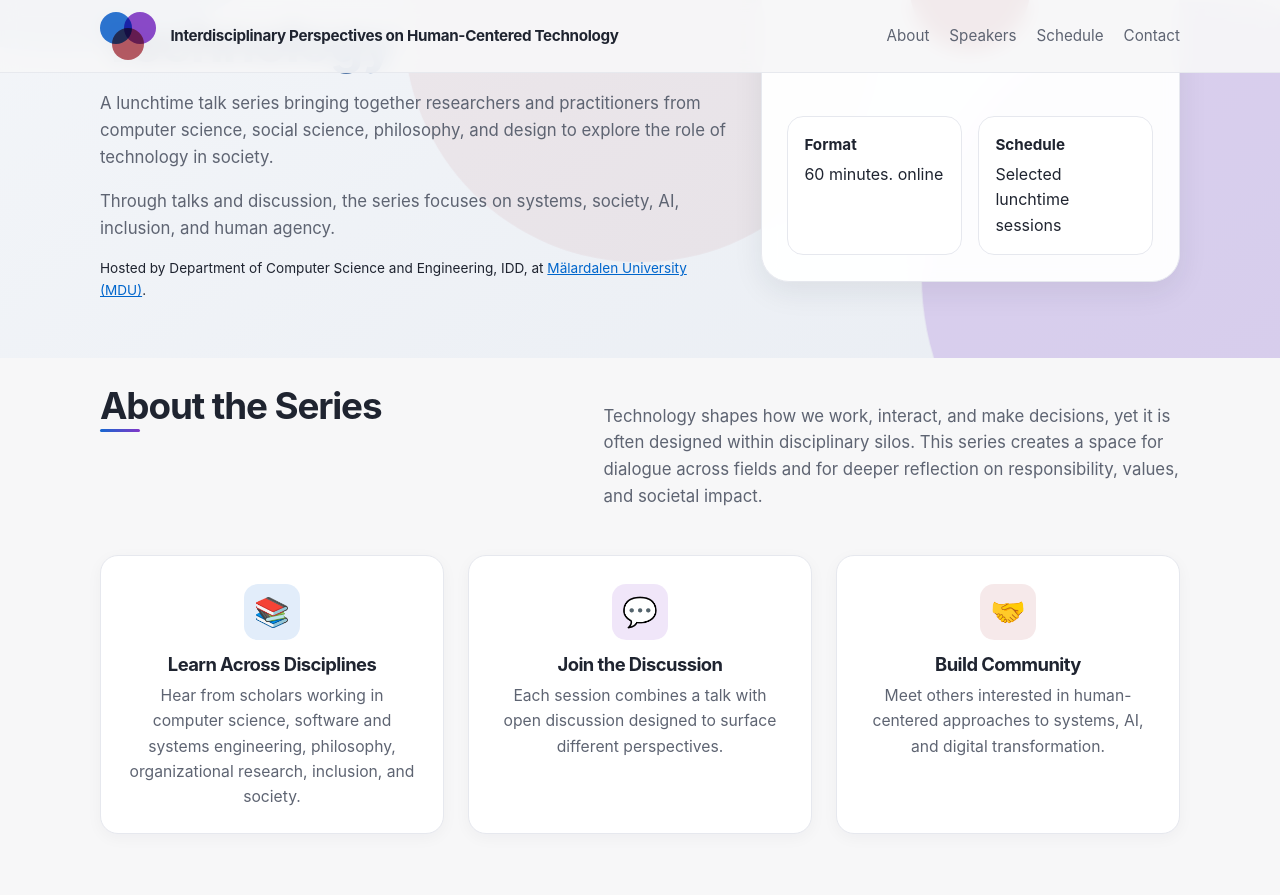
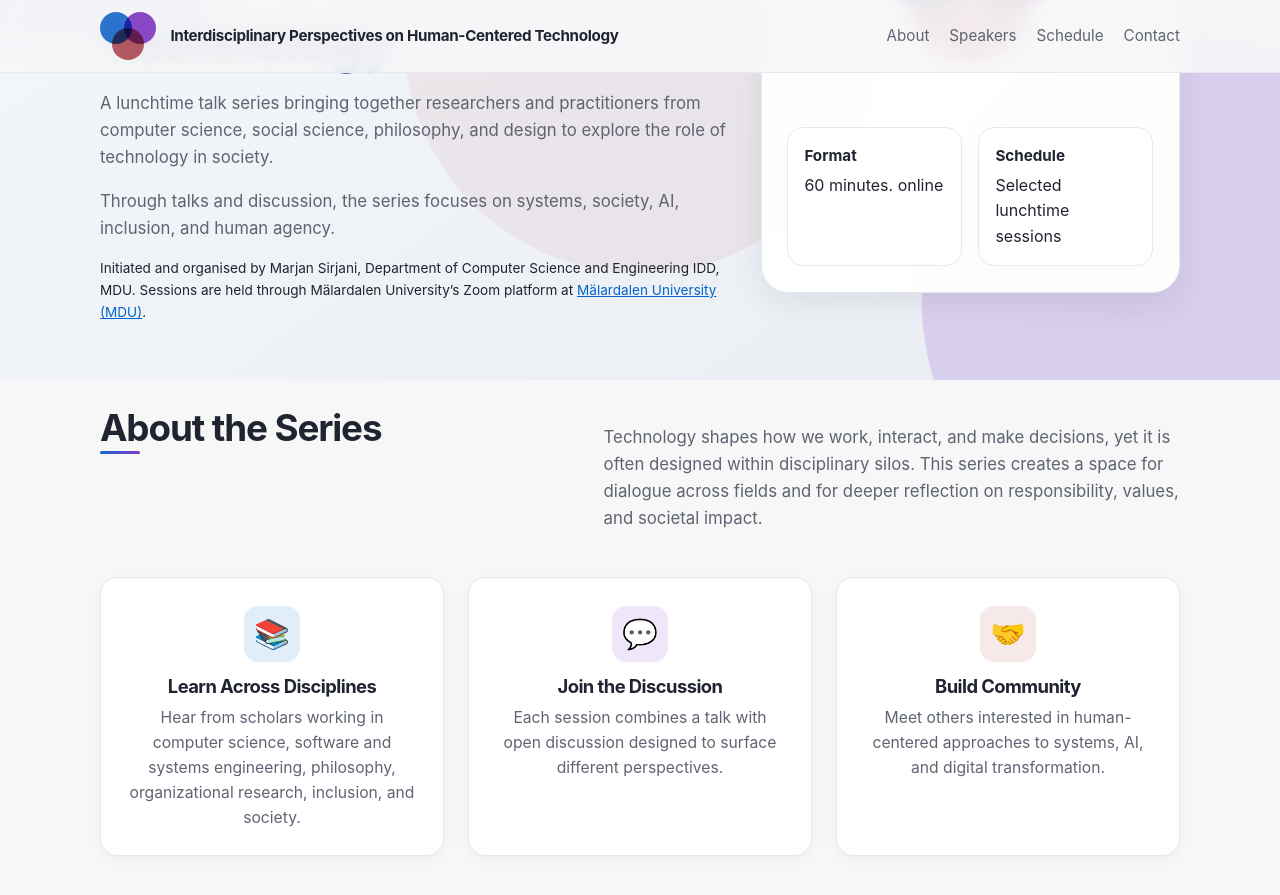
Before and after one commit to rebeca-lang/rebeca-lang.github.io, a Jekyll site: the page events/human-centered-technology/index.html, which Jekyll copies as it is, in a window 1280 px wide and 900 px high, scrolled down 379 px. Shown: the top 895 px of the window. Built offline with Jekyll 4.4.1, drawn with Linux system fonts in a browser that asks for light colours.

Commit message:
Update event hosting details in index.html

```diff
--- a/events/human-centered-technology/index.html
+++ b/events/human-centered-technology/index.html
@@ -1027,7 +1027,7 @@
                     <p>
                         Through talks and discussion, the series focuses on systems, society, AI, inclusion, and human agency.<br>
                        <div style="margin-top: 12px; font-size: 0.85em;">
-                          Hosted by Department of Computer Science and Engineering, IDD, at <a href="https://www.mdu.se/" target="_blank" rel="noopener noreferrer" style="color: #0066cc; text-decoration: underline;">Mälardalen University (MDU)</a>.
+                          Initiated and organised by Marjan Sirjani, Department of Computer Science and Engineering IDD, MDU. Sessions are held through Mälardalen University’s Zoom platform at <a href="https://www.mdu.se/" target="_blank" rel="noopener noreferrer" style="color: #0066cc; text-decoration: underline;">Mälardalen University (MDU)</a>.
                     </div>
                 </div>
                 <aside class="hero-card">
```
